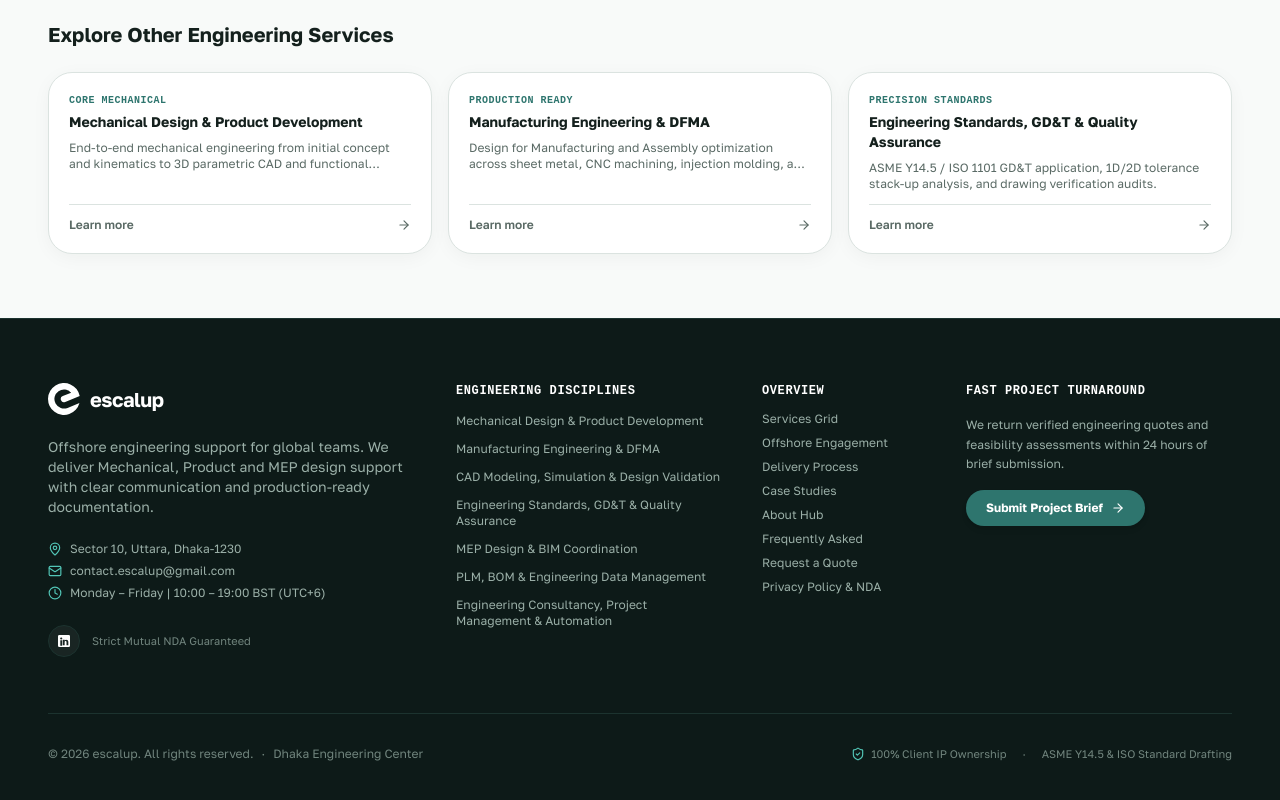
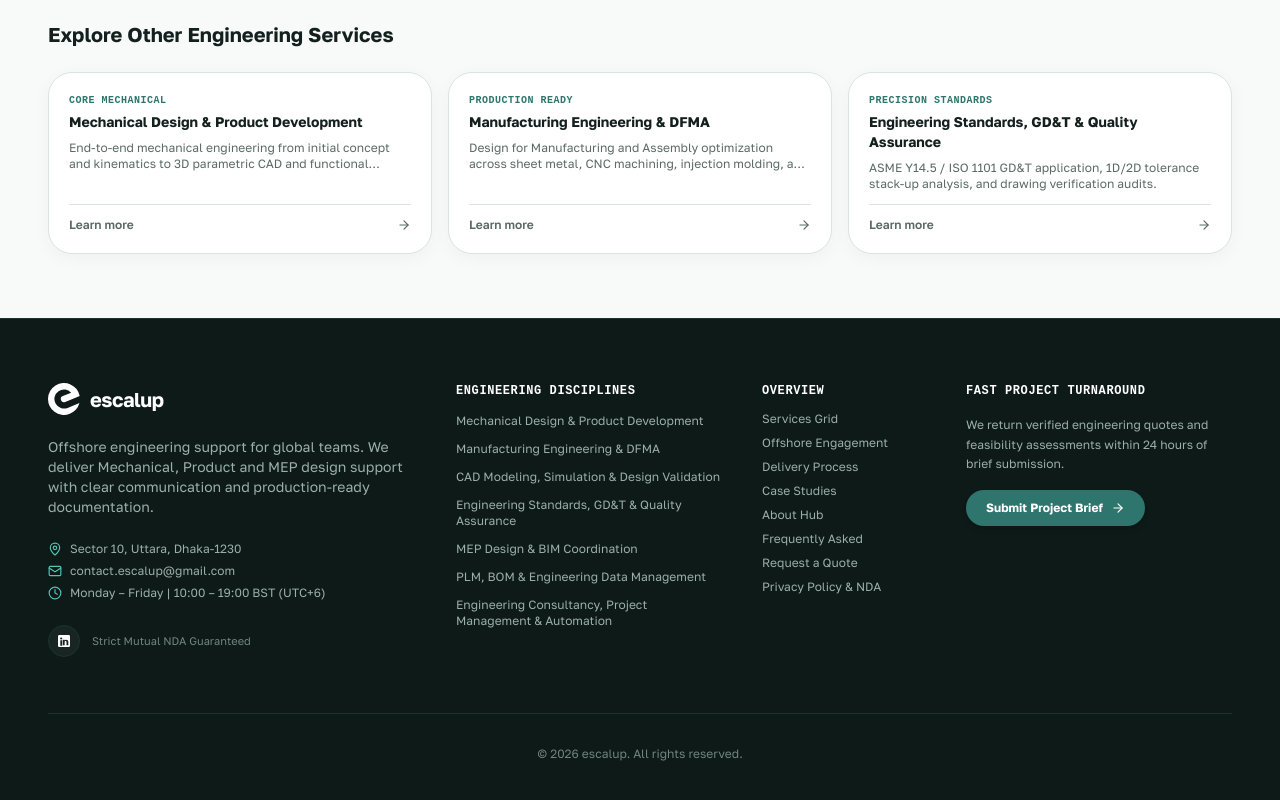
Before and after one commit to mdshafayatullahshanto/escalup, a React (Vite) app: page /services/cad-modeling-simulation-validation in a window 1280 px wide. Shown: the part 1643-2443 px from the top of the page. Built offline with nearby package versions, Linux system fonts and the light colour scheme; no server answers.

Commit message:
style: center copyright in footer bottom bar and remove secondary metadata

```diff
--- a/src/components/Footer.jsx
+++ b/src/components/Footer.jsx
@@ -8,7 +8,6 @@ import {
   Mail,
   MapPin,
   ArrowRight,
-  ShieldCheck,
   Clock
 } from 'lucide-react';
 import { LinkedInIcon } from './Icons';
@@ -167,22 +166,9 @@ export default function Footer() {
 
         </div>
 
-        {/* Bottom Bar: Copyright & Compliance */}
-        <div className="pt-8 flex flex-col sm:flex-row items-center justify-between text-xs text-[#71857E] gap-4">
-          <div className="flex items-center gap-2 text-center sm:text-left">
-            <span>© {currentYear} escalup. All rights reserved.</span>
-            <span className="hidden sm:inline">·</span>
-            <span className="hidden sm:inline">Dhaka Engineering Center</span>
-          </div>
-
-          <div className="flex items-center gap-4 text-[11px]">
-            <span className="flex items-center gap-1.5">
-              <ShieldCheck className="w-3.5 h-3.5 text-[#52C5B6]" />
-              <span>100% Client IP Ownership</span>
-            </span>
-            <span>·</span>
-            <span>ASME Y14.5 & ISO Standard Drafting</span>
-          </div>
+        {/* Bottom Bar: Copyright (Centered in Middle) */}
+        <div className="pt-8 text-center text-xs text-[#71857E]">
+          <p>© {currentYear} escalup. All rights reserved.</p>
         </div>
 
       </div>
```
